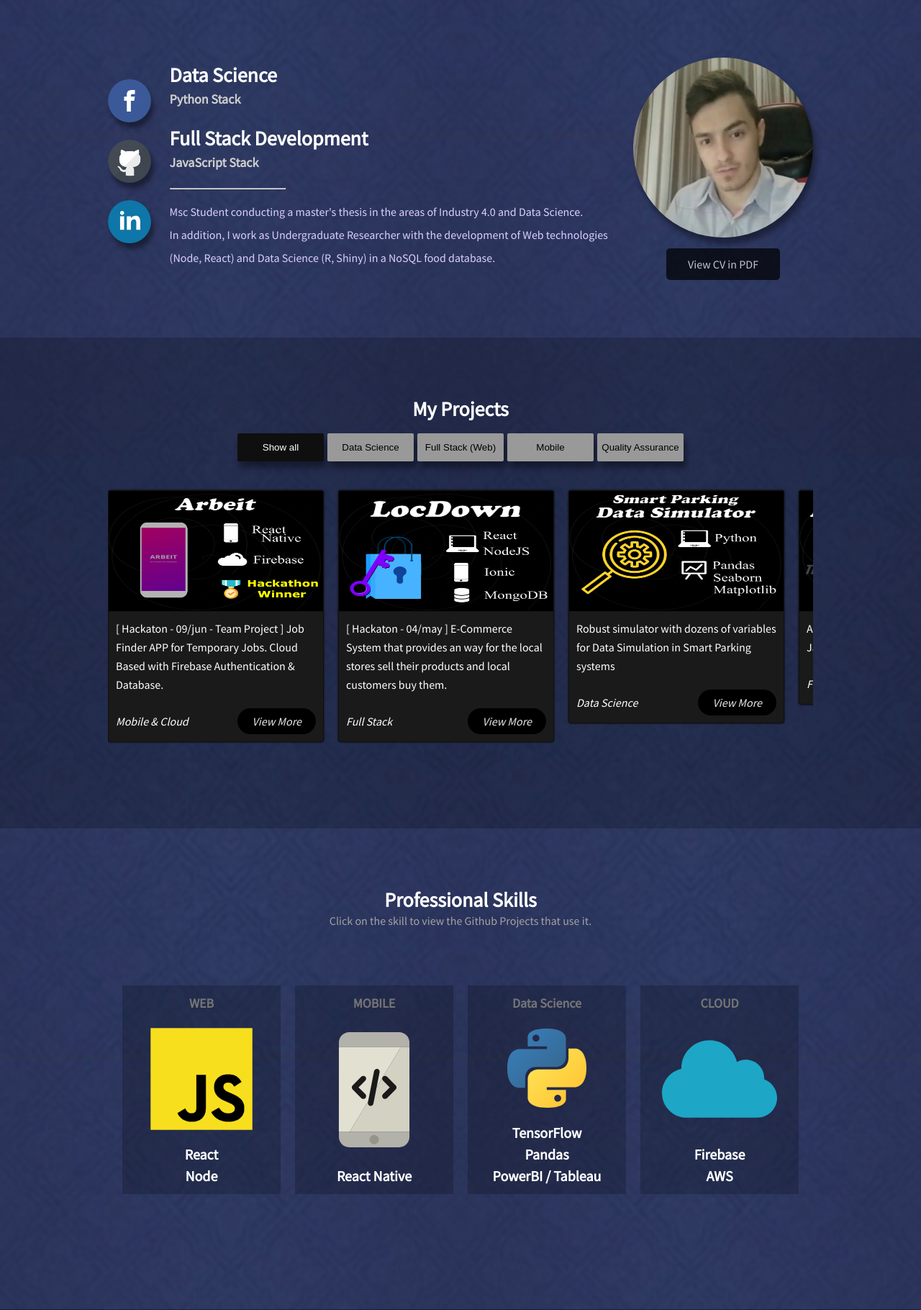
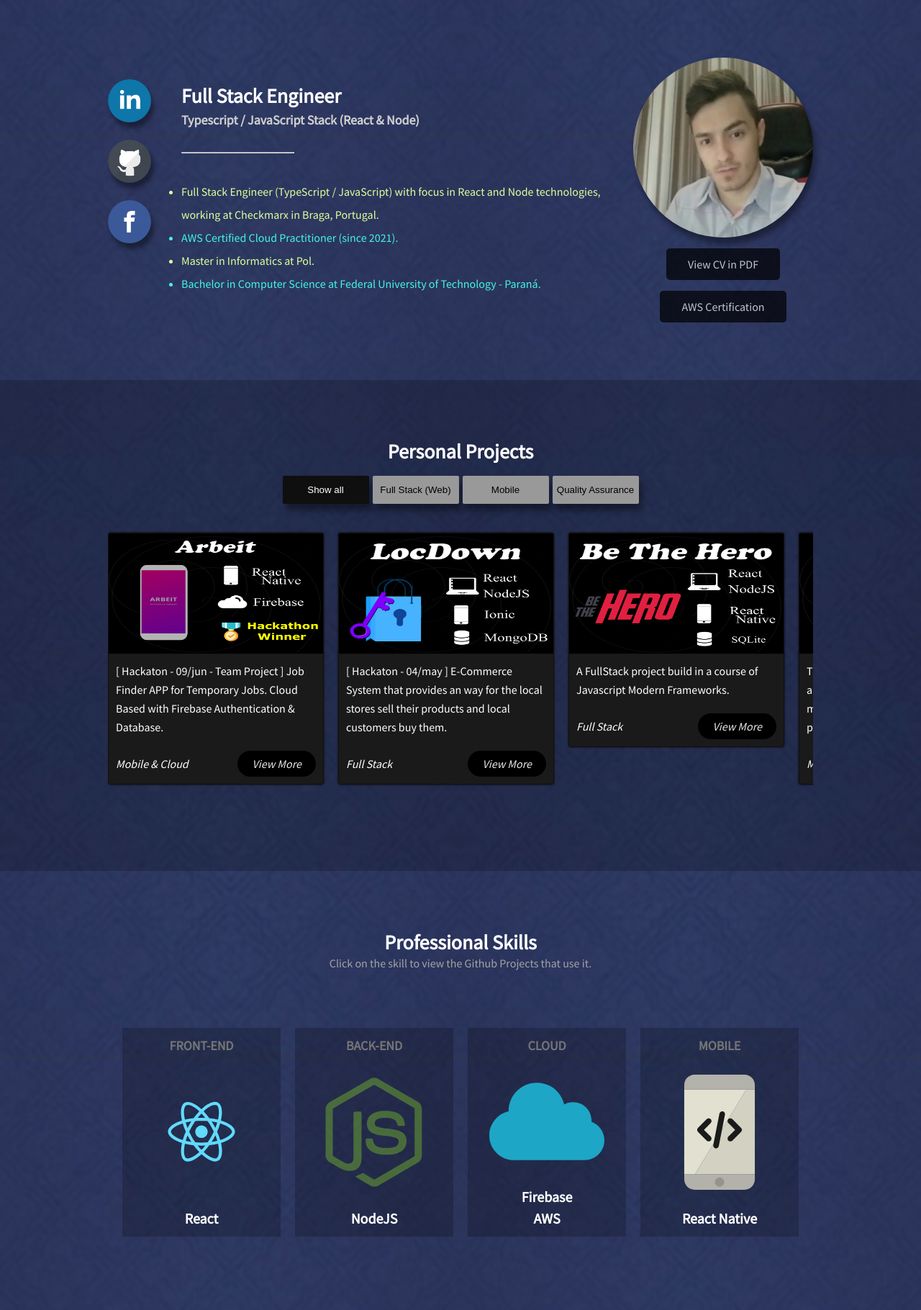
Before and after one commit to lrmendes/lrmendes.github.io, a PHP site: page / in a window 1280 px wide. Shown: the part 66-1886 px from the top of the page at 72% size. Run offline with PHP 8.4, Linux system fonts and the light colour scheme.

Commit message:
feat(cv): updating profile info & cv

```diff
--- a/index.html
+++ b/index.html
@@ -52,26 +52,25 @@
     <section class="about" id="about">
       <div class="container">
         <div class="grd">
+          <a href="https://www.linkedin.com/in/mends/" onclick="gtag('event', 'click', {'event_category': 'social_medias','event_label': 'linkedin'})" class="socialButton" target="_blank"><img class="socialImg" src="assets/social/social-linkedin.svg"></a>
+          <a href="https://github.com/lrmendes" onclick="gtag('event', 'click', {'event_category': 'social_medias','event_label': 'github'})" class="socialButton" target="_blank"><img class="socialImg" src="assets/social/github.png"></a>
           <a href="https://www.facebook.com/profile.php?id=100003230539895" onclick="gtag('event', 'click', {'event_category': 'social_medias','event_label': 'facebook'})" class="socialButton" target="_blank"><img class="socialImg" src="assets/social/social-facebook.svg"></a>
-          <a href="https://github.com/lrmendes" onclick="gtag('event', 'click', {'event_category': 'social_medias','event_label': 'github'})" class="socialButton" target="_blank"><img class="socialImg" src="assets/social/github.png"></a>
-          <a href="https://www.linkedin.com/in/mends/" onclick="gtag('event', 'click', {'event_category': 'social_medias','event_label': 'linkedin'})" class="socialButton" target="_blank"><img class="socialImg" src="assets/social/social-linkedin.svg"></a>
-          </div>
+        </div>
         <div class="container2">
           <div>
-            <h3>
-              Data Science
+            <h3 class="stack">
+              Full Stack Engineer
             </h3>
-            <h4 class="head">Python Stack</h4>
-            <h3 class="stack">
-              Full Stack Development
-            </h3>
-            <h4 class="head">JavaScript Stack</h4>
+            <h4 class="head">Typescript / JavaScript Stack (React & Node)</h4>
           </div>
           <hr class="hr-head">
           <p>
-            Msc Student conducting a master's thesis in the areas of Industry 4.0 and Data Science.
-          <br>
-            In addition, I work as Undergraduate Researcher with the development of Web technologies (Node, React) and Data Science (R, Shiny) in a NoSQL food database.
+            <ul>
+              <li>Full Stack Engineer (TypeScript / JavaScript) with focus in React and Node technologies, working at Checkmarx in Braga, Portugal.</li>
+              <li>AWS Certified Cloud Practitioner (since 2021).</li>
+              <li>Master in Informatics at Pol.</li>
+              <li>Bachelor in Computer Science at Federal University of Technology - Paraná.</li>
+            </ul>
           </p>
         </div>
         <div class="profileDiv">
@@ -81,6 +80,7 @@
           alt=""
         />
         <a href="/cv/curriculum.pdf" onclick="gtag('event', 'click', {'event_category': 'social_medias','event_label': 'curriculum'})" target="_blank" class="button">View CV in PDF</a>
+        <a href="/cv/aws.pdf" onclick="gtag('event', 'click', {'event_category': 'social_medias','event_label': 'aws'})" target="_blank" class="button">AWS Certification</a>
         </div>
       </div>
     </section>
@@ -88,10 +88,9 @@
 
     <main>
       <section id="projects">
-        <h3 class="cardTitle">My Projects</h3>
+        <h3 class="cardTitle">Personal Projects</h3>
         <div id="myBtnContainer">
           <button class="btn active" onclick="filterSelection('all')"> Show all</button>
-          <button class="btn" onclick="filterSelection('datascience')"> Data Science</button>
           <button class="btn" onclick="filterSelection('fullstack')"> Full Stack (Web)</button>
           <button class="btn" onclick="filterSelection('mobile')"> Mobile</button>
           <button class="btn" onclick="filterSelection('qa')"> Quality Assurance</button>
@@ -132,23 +131,6 @@
         </a>
         </div>
 
-        <div class="column datascience">
-          <a class="card" href="https://github.com/lrmendes/SmartParking-Data-Simulator" onclick="gtag('event', 'click', {'event_category': 'projects','event_label': 'sp-data-simulator'})" target="_blank">
-            <div class="image">
-              <img src="assets/cards/sp-data-simulator.png" />
-            </div>
-            <div class="content">
-              <p class="title text--medium">
-                Robust simulator with dozens of variables for Data Simulation in Smart Parking systems
-              </p>
-              <div class="info">
-                <p class="text--medium">Data Science</p>
-                <p class="price text--medium">View More</p>
-              </div>
-            </div>
-          </a>
-          </div>
-
           <div class="column fullstack">
             <a class="card" href="assets/projects/BeTheHero/Hero1.png" onclick="gtag('event', 'click', {'event_category': 'projects','event_label': 'beTheHero'})" data-lightbox="project3">
               <div class="image">
@@ -164,40 +146,6 @@
                 </div>
               </div>
             </a>
-            </div>
-
-        <div class="column datascience">
-          <a class="card" href="https://github.com/lrmendes/SmartParking-Data-Analysis-Dashboard" onclick="gtag('event', 'click', {'event_category': 'projects','event_label': 'sp-data-analytics'})" target="_blank">
-            <div class="image">
-              <img src="assets/cards/sp-data-analytics.png" />
-            </div>
-            <div class="content">
-              <p class="title text--medium">
-                A complete panel for data analysis based on Smart Parking data.
-              </p>
-              <div class="info">
-                <p class="text--medium">Data Science</p>
-                <p class="price text--medium">View More</p>
-              </div>
-            </div>
-          </a>
-          </div>
-
-            <div class="column datascience">
-              <a class="card" href="https://github.com/lrmendes/SmartParking-TimeSeries-Forecasting" onclick="gtag('event', 'click', {'event_category': 'projects','event_label': 'sp-timeseries-forecasting'})" target="_blank">
-                <div class="image">
-                  <img src="assets/cards/sp-timeseries-forecasting.png" />
-                </div>
-                <div class="content">
-                  <p class="title text--medium">
-                    Set of algorithms for time series prediction and comparison between them.
-                  </p>
-                  <div class="info">
-                    <p class="text--medium">Data Science</p>
-                    <p class="price text--medium">View More</p>
-                  </div>
-                </div>
-              </a>
             </div>
 
             <div class="column mobile">
@@ -329,35 +277,32 @@
         <p id="skills-p">Click on the skill to view the Github Projects that use it.</p>
         <ul class="skills">
             <li><a href="https://github.com/lrmendes?tab=repositories&language=javascript"  onclick="gtag('event', 'click', {'event_category': 'skills','event_label': 'Web'})" target="_blank" style="text-decoration: none;">
-                <h4>WEB</h4>
-                <img class="know-icons" src="assets/js2.png" alt="logo do framework React">
+                <h4>FRONT-END</h4>
+                <img class="know-icons" src="assets/know-react.svg" alt="ReactJS logo image">
                 <div>
                   <h4 class="plus">React</h4>
-                  <h4 class="plus">Node</h4>
                 </div>
             </a></li>
-            <li><a href="https://github.com/lrmendes?tab=repositories&q=React%20Native+in%3Aname%2Cdescription"  onclick="gtag('event', 'click', {'event_category': 'skills','event_label': 'Mobile'})" target="_blank" style="text-decoration: none;">
-                <h4>MOBILE</h4>
-                <img class="know-icons" src="assets/know-mobile.svg" alt="logo do framework React">
-                <h4 class="plus">React Native</h4>
-            </a></li>
             <li><a href="https://github.com/lrmendes?tab=repositories&q=python+in%3Adescription%2Creadme" target="_blank" onclick="gtag('event', 'click', {'event_category': 'skills','event_label': 'MachineLearning'})" style="text-decoration: none;">
-              <h4>Data Science</h4>
-              <img class="know-icons" src="assets/python2.svg" alt="logo do framework React">
+              <h4>BACK-END</h4>
+              <img class="know-icons node" style="object-fit: contain;" src="assets/know-node.svg"  alt="NodeJS Logo image">
               <div>
-                <h4 class="plus">TensorFlow</h4>
-                <h4 class="plus">Pandas</h4>
-                <h4 class="plus">PowerBI / Tableau</h4>
+                <h4 class="plus">NodeJS</h4>
               </div>
             </a></li>
             <li><a href="https://github.com/lrmendes?tab=repositories&q=cloud+in%3Aname%2Cdescription" onclick="gtag('event', 'click', {'event_category': 'skills','event_label': 'Cloud'})" target="_blank" style="text-decoration: none;">
                 <h4>CLOUD</h4>
-                <img class="know-icons" src="assets/know-cloud.svg" alt="logo do framework React">
+                <img class="know-icons" src="assets/know-cloud.svg" alt="Cloud image">
                 <div>
                   <h4 class="plus">Firebase</h4>
                   <h4 class="plus">AWS</h4>
                 </div>
             </a></li>
+            <li><a href="https://github.com/lrmendes?tab=repositories&q=React%20Native+in%3Aname%2Cdescription"  onclick="gtag('event', 'click', {'event_category': 'skills','event_label': 'Mobile'})" target="_blank" style="text-decoration: none;">
+              <h4>MOBILE</h4>
+              <img class="know-icons" src="assets/know-mobile.svg" alt="Mobile phone image">
+              <h4 class="plus">React Native</h4>
+          </a></li>
         </ul>
       </section>
       </div>
--- a/style2-2.css
+++ b/style2-2.css
@@ -296,11 +296,19 @@
   justify-content: space-evenly;
 }
 
-section.about p {
+section.about ul {
   color: rgb(219, 207, 255);
   font-size: 1.6rem;
   line-height: 3.2rem;
-  margin: 10px 0px 10px 0px;
+  margin: 10px 10px 10px 0px;
+}
+
+section.about li:nth-child(1n) {
+  color: rgb(226, 255, 157);
+}
+
+section.about li:nth-child(2n) {
+  color: rgb(69, 243, 229);
 }
 
 
@@ -323,7 +331,7 @@
   max-width: 1200px;
   margin: auto;
   display: grid;
-  grid-template-columns: repeat(15, minmax(300px, 300px));
+  grid-template-columns: repeat(10, minmax(300px, 300px));
   grid-gap: 20px;
   overflow-y: hidden;
   overflow-x: scroll;
@@ -489,6 +497,10 @@
   max-width: 80%;
   margin-top: 10px;
   margin-bottom: 10px;
+}
+
+.know-icons.node {
+  opacity: 0.4;
 }
 
 /*===============
```
Also changed, not shown: assets/know-node.svg (added), assets/know-nodejs.svg (deleted), assets/react.svg (added), 2 other files.
